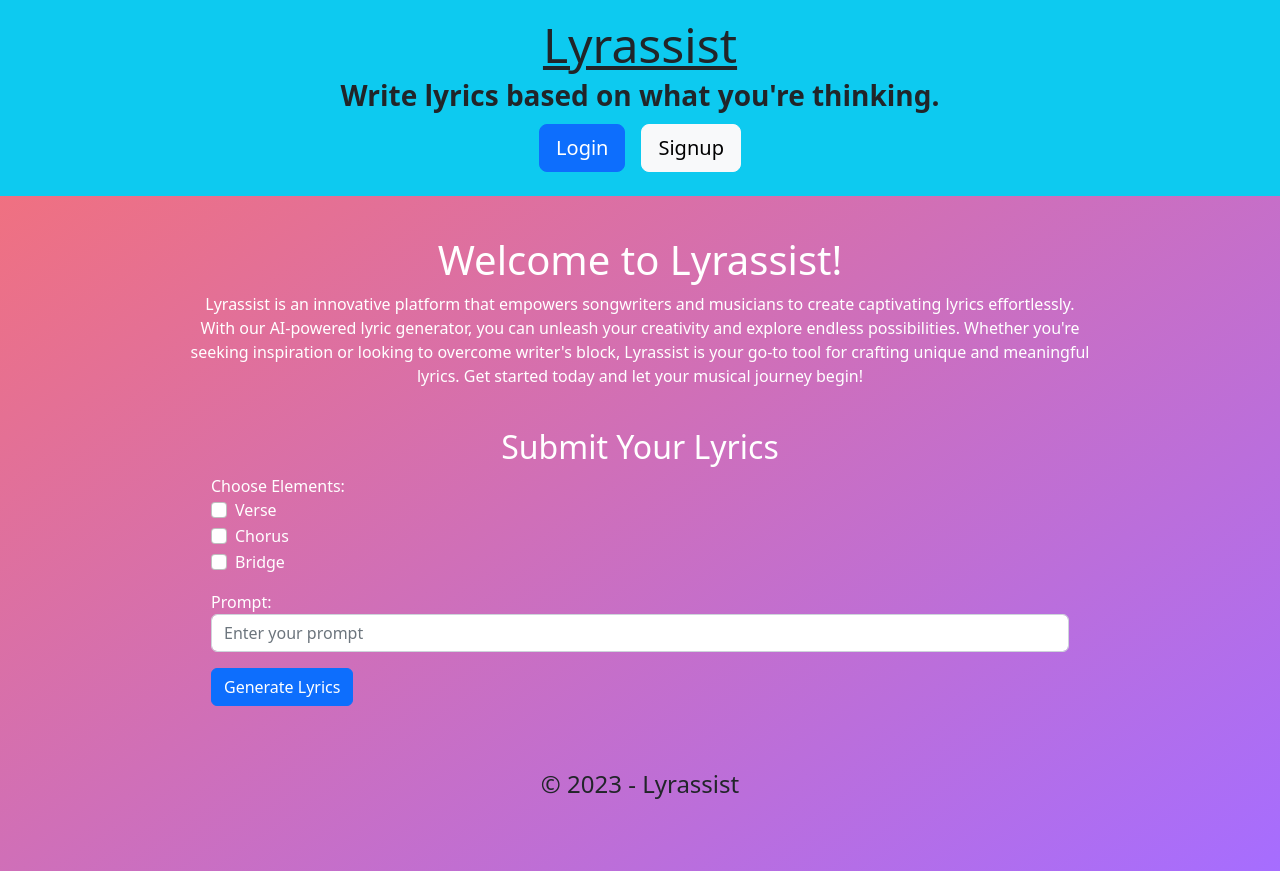
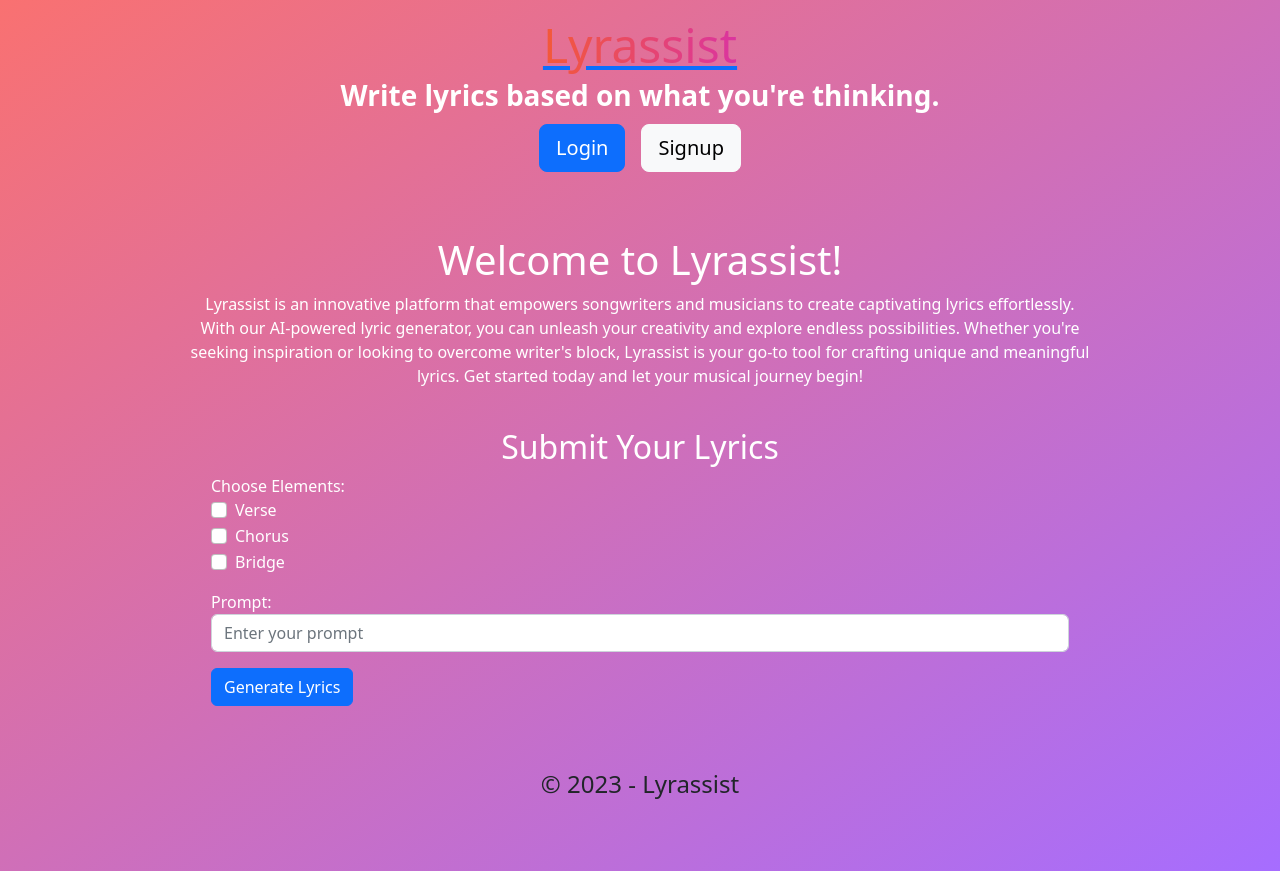
Before and after one commit to Rbustan0/Lyrassist, a React (Create React App) app in the folder client/: page / in a window 1280 px wide. Built offline with nearby package versions, Linux system fonts and the light colour scheme.

Commit message:
title looks sick

```diff
--- /dev/null
+++ b/client/src/components/Header/header.css
@@ -0,0 +1,7 @@
+.coolheader{
+    background: linear-gradient(to right, #f32170,
+        #ff6b08, #cf23cf, #eedd44);
+    -webkit-text-fill-color: transparent;
+    -webkit-background-clip: text;
+    background-clip: text;
+}
--- a/client/src/components/Header/index.js
+++ b/client/src/components/Header/index.js
@@ -1,6 +1,6 @@
 import React from 'react';
 import { Link } from 'react-router-dom';
-
+import './header.css';
 import Auth from '../../utils/auth';
 
 const Header = () => {
@@ -14,10 +14,11 @@ const Header = () => {
   }
 
   return (
-    <header className="bg-info text-dark mb-4 py-3 display-flex align-center">
+    <header className="mb-4 py-3 display-flex align-center">
       <div className="container flex-column justify-space-between-lg justify-center align-center text-center">
-        <Link className="text-dark" to="/" >
-          <h1 className="m-0" style={{ fontSize: '3rem'}}>
+        <Link to="/" >
+          <h1 className="m-0 coolheader" style={{
+            fontSize: '3rem'}}>
             Lyrassist
           </h1>
         </Link>
```
